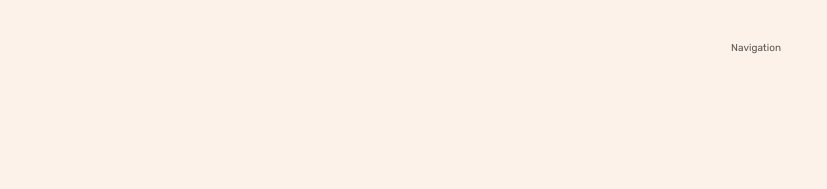
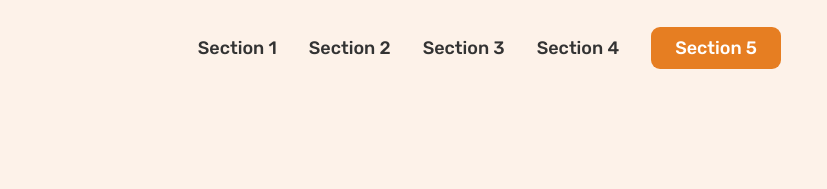
Before and after one commit to usama-365/omnifood, a plain HTML site: page index.html in a window 1280 px wide. Shown: the top 189 px of the page, 453-1280 px from the left. Drawn offline with Linux system fonts and the light colour scheme.

Commit message:
Styled the navigation bar at the top

```diff
--- a/css/style.css
+++ b/css/style.css
@@ -7,9 +7,15 @@
 
     FONT-WEIGHTS
     Default: 400
+    Medium: 500
+    Semi-Bold: 600
+    Bold: 700
 
     LINE-HEIGHT
     Default: 1
+    Small: 1.05
+    Paragraph Default: 1.6
+
 
 02. Colors
 
@@ -37,6 +43,7 @@
 05. Shadows
 
 06. Border Radius
+    Default: 9px
 
 07. Whitespace
 
@@ -136,6 +143,42 @@ body {
 }
 
 /*****************************/
+/* Navigation */
+/*****************************/
+.main-nav-list {
+    list-style: none;
+    display: flex;
+    align-items: center;
+    gap: 3.2rem;
+}
+
+.main-nav-link:visited, .main-nav-link:link {
+    display: inline-block;
+    text-decoration: none;
+    color: #333;
+    font-weight: 500;
+    font-size: 1.8rem;
+    transition: all 0.3s;
+}
+
+.main-nav-link:active, .main-nav-link:hover {
+    color: #cf711f;
+}
+
+.main-nav-link.nav-cta:link, .main-nav-link.nav-cta:visited {
+    display: inline-block;
+    background-color: #e67e22;
+    padding: 1.2rem 2.4rem;
+    border-radius: 0.9rem;
+    /*background-color: #e67e22;*/
+    color: white;
+}
+
+.main-nav-link.nav-cta:hover, .main-nav-link.nav-cta:active {
+    background-color: #cf711f;
+}
+
+/*****************************/
 /* Hero section */
 /*****************************/
 .section-hero {
--- a/index.html
+++ b/index.html
@@ -15,7 +15,15 @@
 
 <header class="header">
     <img alt="Omnifood Logo" class="logo" src="img/omnifood-logo.png">
-    <nav class="main-nav">Navigation</nav>
+    <nav class="main-nav">
+        <ul class="main-nav-list">
+            <li><a href="#" class="main-nav-link">Section 1</a></li>
+            <li><a href="#" class="main-nav-link">Section 2</a></li>
+            <li><a href="#" class="main-nav-link">Section 3</a></li>
+            <li><a href="#" class="main-nav-link">Section 4</a></li>
+            <li><a href="#" class="main-nav-link nav-cta">Section 5</a></li>
+        </ul>
+    </nav>
 </header>
 <main>
     <section class="section-hero">
```
